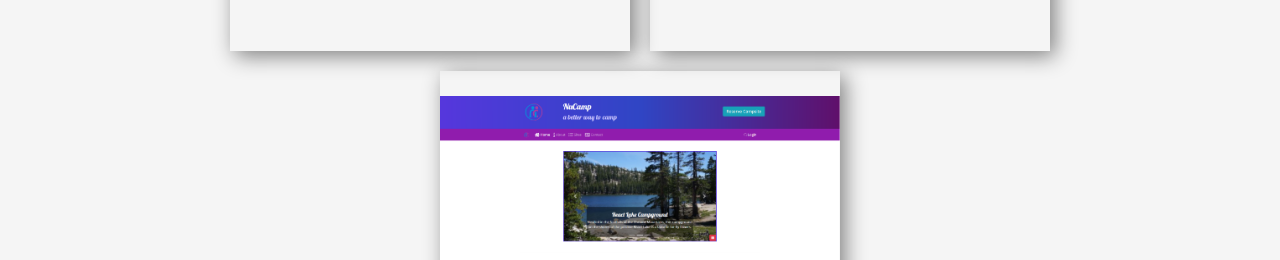
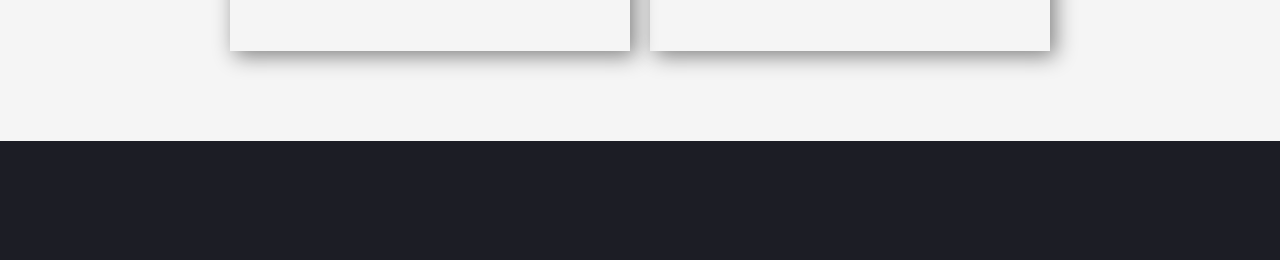
Before and after one commit to bholmdev/bholmdev, a plain HTML site: page index.html in a window 1280 px wide. Shown: the part 2120-2380 px from the top of the page. Drawn offline with Linux system fonts and the light colour scheme; a web font is replaced by a local one.

Commit message:
removed nucamp react project temporarily

```diff
--- a/index.html
+++ b/index.html
@@ -84,14 +84,14 @@
                 <p class="subtext">This is a bootstrap site I built for my NuCamp Bootcamp.</p>
             </div>
         </div>
-        <div class="project-container">
+        <!-- <div class="project-container">
             <div class="project-card">
                 <a href="https://bholmdev.github.io/nucamp-reactsite/" target="_blank" rel="noopener noreferrer"><img class="project-image" src="img/nucamp.PNG" alt="NuCamp Site"></a>
                 <hr>
                 <h3>NuCamp React Site</h3>
                 <p class="subtext">This is a react site I am building for my NuCamp Bootcamp.</p>
             </div>
-        </div>
+        </div> -->
     </section>
 
     <footer id="contact">
```
